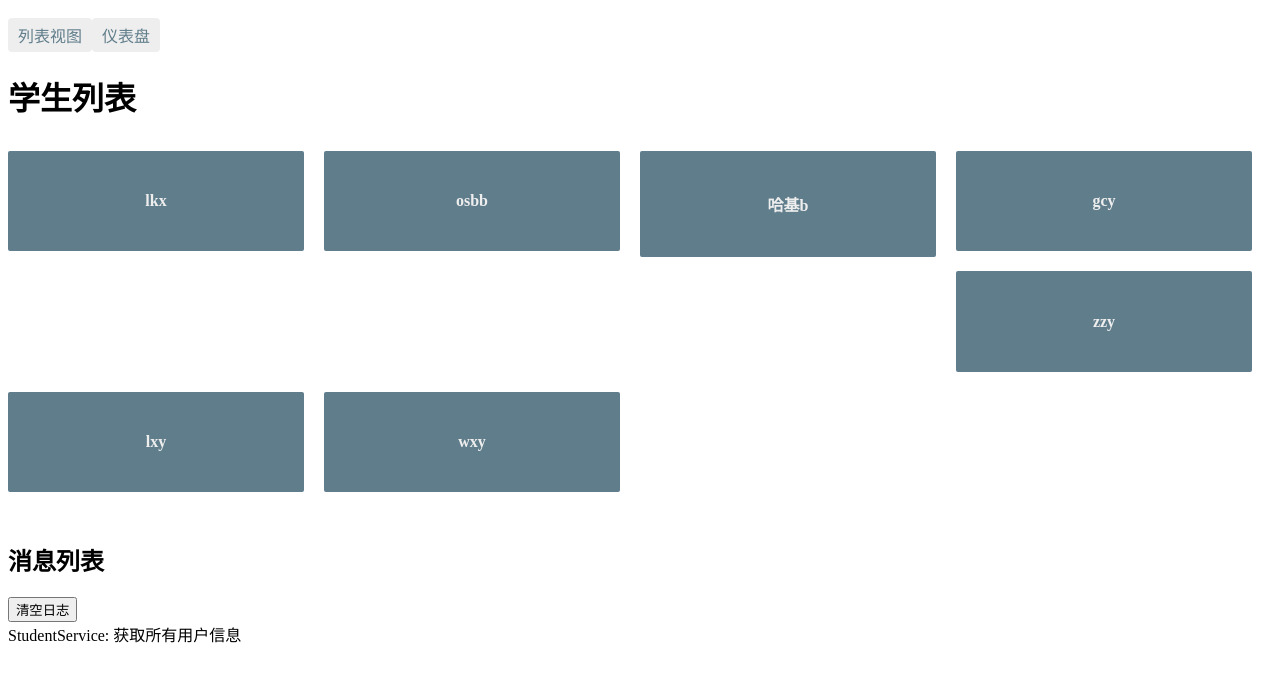
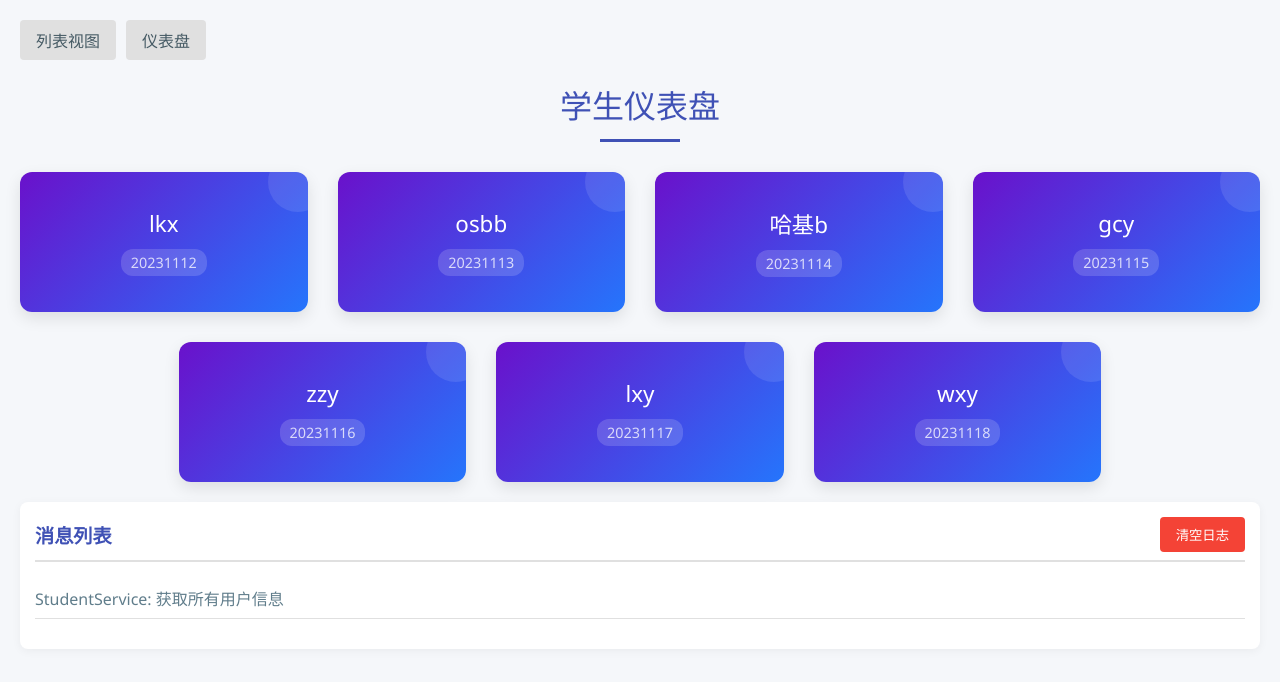
Before and after one commit to Lixxxxx123/Project2025, an Angular app: page /dashboard in a window 1280 px wide. Shown: the top 682 px of the page. Built offline with nearby package versions, Linux system fonts and the light colour scheme.

Commit message:
美化了css样式

```diff
--- a/src/app/app.component.css
+++ b/src/app/app.component.css
@@ -1,28 +1,57 @@
+.app-container {
+  max-width: 1200px;
+  margin: 0 auto;
+}
+
+header {
+  display: flex;
+  justify-content: space-between;
+  align-items: center;
+  padding: 10px 0;
+  margin-bottom: 20px;
+  border-bottom: 1px solid #e0e0e0;
+}
+
 h1 {
-    font-size: 1.2em;
-    color: #999;
-    margin-bottom: 0;
+  font-size: 1.8em;
+  margin: 0;
+  color: #3f51b5;
 }
-  h2 {
-    font-size: 2em;
-    margin-top: 0;
-    padding-top: 0;
+
+nav {
+  display: flex;
+  gap: 10px;
 }
+
 nav a {
-    padding: 5px 10px;
+  padding: 8px 16px;
   text-decoration: none;
-    margin-top: 10px;
-    display: inline-block;
-    background-color: #eee;
+  color: #455a64;
+  background-color: #e0e0e0;
   border-radius: 4px;
+  transition: all 0.3s;
 }
-  nav a:visited, a:link {
-    color: #607d8b;
+
+nav a:hover {
+  background-color: #bdbdbd;
 }
-  nav a:hover {
-    color: #039be5;
-    background-color: #cfd8dc;
+
+nav a.active {
+  background-color: #3f51b5;
+  color: white;
 }
-  nav a.active {
-    color: #039be5;
+
+main {
+  min-height: 500px;
+  background-color: white;
+  border-radius: 8px;
+  padding: 20px;
+  box-shadow: 0 2px 10px rgba(0,0,0,0.05);
+  margin-bottom: 20px;
 }
+
+footer {
+  margin-top: 20px;
+  border-top: 1px solid #e0e0e0;
+  padding-top: 20px;
+}
--- a/src/app/dashboard/dashboard.component.css
+++ b/src/app/dashboard/dashboard.component.css
@@ -1,68 +1,134 @@
-[class*='col-'] {
-    float: left;
-    padding-right: 20px;
-    padding-bottom: 20px;
+/* 仪表盘样式 - 美化版 */
+h1 {
+  color: #3f51b5;
+  font-size: 2em;
+  margin-bottom: 30px;
+  text-align: center;
+  position: relative;
+  padding-bottom: 15px;
 }
-  [class*='col-']:last-of-type {
-    padding-right: 0;
+
+h1:after {
+  content: "";
+  position: absolute;
+  bottom: 0;
+  left: 50%;
+  transform: translateX(-50%);
+  width: 80px;
+  height: 3px;
+  background-color: #3f51b5;
 }
+
+.grid {
+  display: flex;
+  flex-wrap: wrap;
+  margin: -15px;
+  justify-content: center;
+}
+
+.col-1-4 {
+  flex: 0 0 calc(25% - 30px);
+  margin: 15px;
+  transition: all 0.3s ease;
+}
+
 a {
   text-decoration: none;
-  }
-  *, *:after, *:before {
-    -webkit-box-sizing: border-box;
-    -moz-box-sizing: border-box;
-    box-sizing: border-box;
-  }
-  h3 {
-    text-align: center;
-    margin-bottom: 0;
-  }
-  h4 {
-    position: relative;
-  }
-  .grid {
-    margin: 0;
+  display: block;
+  height: 100%;
 }
 
-  .grid::after {
+/* 新的卡片样式 - 使用渐变色 */
+.module {
+  padding: 25px 15px;
+  text-align: center;
+  color: white;
+  border-radius: 12px;
+  min-height: 140px;
+  display: flex;
+  flex-direction: column;
+  justify-content: center;
+  align-items: center;
+  transition: all 0.4s;
+  box-shadow: 0 6px 16px rgba(0,0,0,0.1);
+  position: relative;
+  overflow: hidden;
+  background: linear-gradient(135deg, #6a11cb 0%, #2575fc 100%);
+}
+
+/* 添加随机颜色变化 */
+.module:nth-child(4n+1) {
+  background: linear-gradient(135deg, #6a11cb 0%, #2575fc 100%);
+}
+
+.module:nth-child(4n+2) {
+  background: linear-gradient(135deg, #13547a 0%, #80d0c7 100%);
+}
+
+.module:nth-child(4n+3) {
+  background: linear-gradient(135deg, #ff8008 0%, #ffc837 100%);
+}
+
+.module:nth-child(4n+4) {
+  background: linear-gradient(135deg, #f83600 0%, #fe8c00 100%);
+}
+
+/* 添加装饰元素 */
+.module:before {
   content: "";
-    display: table;
-    clear: both;
+  position: absolute;
+  top: -20px;
+  right: -20px;
+  width: 60px;
+  height: 60px;
+  background-color: rgba(255,255,255,0.1);
+  border-radius: 50%;
+  transition: all 0.5s;
 }
+
+.module:hover {
+  transform: translateY(-8px);
+  box-shadow: 0 12px 24px rgba(0,0,0,0.2);
+}
+
+.module:hover:before {
+  transform: scale(5);
+  opacity: 0;
+}
+
+h4 {
+  margin: 0;
+  font-size: 1.4em;
+  font-weight: 500;
+  position: relative;
+  z-index: 1;
+}
+
+.student-id {
+  font-size: 0.9em;
+  opacity: 0.8;
+  margin-top: 10px;
+  position: relative;
+  z-index: 1;
+  background-color: rgba(255,255,255,0.2);
+  padding: 4px 10px;
+  border-radius: 12px;
+}
+
+@media (max-width: 992px) {
   .col-1-4 {
-    width: 25%;
-  }
-  .module {
-    padding: 20px;
-    text-align: center;
-    color: #eee;
-    max-height: 120px;
-    min-width: 120px;
-    background-color: #607d8b;
-    border-radius: 2px;
-  }
-  .module:hover {
-    background-color: #eee;
-    cursor: pointer;
-    color: #607d8b;
-  }
-  .grid-pad {
-    padding: 10px 0;
-  }
-  .grid-pad > [class*='col-']:last-of-type {
-    padding-right: 20px;
-  }
-  @media (max-width: 600px) {
-    .module {
-      font-size: 10px;
-      max-height: 75px; }
-  }
-  @media (max-width: 1024px) {
-    .grid {
-      margin: 0;
-    }
-    .module {
-      min-width: 60px;
+    flex: 0 0 calc(33.333% - 30px);
   }
 }
+
+@media (max-width: 768px) {
+  .col-1-4 {
+    flex: 0 0 calc(50% - 30px);
+  }
+}
+
+@media (max-width: 480px) {
+  .col-1-4 {
+    flex: 0 0 calc(100% - 30px);
+  }
+}
--- a/src/app/dashboard/dashboard.component.html
+++ b/src/app/dashboard/dashboard.component.html
@@ -1,9 +1,9 @@
-<h1>学生列表</h1>
-<div class="grid grid-pad">
-    <a *ngFor="let student of students" class="col-1-4"
-      routerLink="/detail/{{student.studentId}}">
+<h1>学生仪表盘</h1>
+<div class="grid">
+    <a *ngFor="let student of students" class="col-1-4" routerLink="/detail/{{student.studentId}}">
       <div class="module">
         <h4>{{student.studentName}}</h4>
+        <div class="student-id">{{student.studentId}}</div>
       </div>
     </a>
 </div>
--- a/src/app/messages/messages.component.css
+++ b/src/app/messages/messages.component.css
@@ -0,0 +1,33 @@
+/* 消息组件样式 */
+.messages {
+  background-color: white;
+  border-radius: 8px;
+  padding: 15px;
+  box-shadow: 0 2px 10px rgba(0,0,0,0.05);
+  margin-top: 20px;
+}
+
+.messages h2 {
+  color: #3f51b5;
+  font-size: 1.2em;
+  margin-top: 0;
+  display: flex;
+  justify-content: space-between;
+  align-items: center;
+}
+
+.message-list {
+  list-style-type: none;
+  padding-left: 0;
+  margin: 15px 0;
+}
+
+.message-item {
+  padding: 8px 0;
+  border-bottom: 1px solid #e0e0e0;
+  color: #607d8b;
+}
+
+.clear-button {
+  margin-left: auto;
+}
--- a/src/app/messages/messages.component.html
+++ b/src/app/messages/messages.component.html
@@ -1,7 +1,11 @@
-<div *ngIf = "messagesService.messages.length">
-    <h2>消息列表</h2>
-    <button class="clear" (click)="messagesService.clear()">清空日志</button>
-    <div *ngFor = "let message of messagesService.messages">
-        {{message}}
+<div *ngIf="messagesService.messages.length" class="messages">
+    <h2>
+        消息列表
+        <button class="clear" (click)="messagesService.clear()">清空日志</button>
+    </h2>
+    <div class="message-list">
+        <div *ngFor="let message of messagesService.messages" class="message-item">
+            {{message}}
+        </div>
     </div>
 </div>
--- a/src/app/student-detail/student-detail.component.css
+++ b/src/app/student-detail/student-detail.component.css
@@ -0,0 +1,89 @@
+/* 学生详情页样式 */
+.student-detail {
+  max-width: 700px;
+  margin: 0 auto;
+  padding: 20px;
+}
+
+h1 {
+  color: #3f51b5;
+  font-size: 1.8em;
+  margin-bottom: 25px;
+  border-bottom: 2px solid #e0e0e0;
+  padding-bottom: 15px;
+}
+
+.detail-card {
+  background-color: white;
+  border-radius: 12px;
+  padding: 25px;
+  box-shadow: 0 6px 18px rgba(0,0,0,0.08);
+  margin-bottom: 30px;
+}
+
+.detail-item {
+  display: flex;
+  margin-bottom: 20px;
+  padding-bottom: 15px;
+  border-bottom: 1px solid #f0f0f0;
+}
+
+.detail-item:last-child {
+  margin-bottom: 0;
+  padding-bottom: 0;
+  border-bottom: none;
+}
+
+.detail-label {
+  width: 100px;
+  font-weight: 500;
+  color: #455a64;
+}
+
+.detail-value {
+  flex: 1;
+  color: #333;
+  font-weight: 400;
+}
+
+.actions {
+  display: flex;
+  justify-content: flex-start;
+  margin-top: 20px;
+}
+
+.back-button {
+  background-color: #607d8b;
+  color: white;
+  border: none;
+  padding: 10px 20px;
+  border-radius: 6px;
+  cursor: pointer;
+  font-size: 1em;
+  transition: all 0.3s;
+  display: flex;
+  align-items: center;
+}
+
+.back-button:hover {
+  background-color: #455a64;
+  transform: translateY(-2px);
+  box-shadow: 0 4px 8px rgba(0,0,0,0.1);
+}
+
+.back-button:before {
+  content: "←";
+  margin-right: 8px;
+}
+
+/* 响应式设计 */
+@media (max-width: 600px) {
+  .detail-item {
+    flex-direction: column;
+  }
+
+  .detail-label {
+    width: 100%;
+    margin-bottom: 5px;
+  }
+}
--- a/src/app/student-detail/student-detail.component.ts
+++ b/src/app/student-detail/student-detail.component.ts
@@ -30,6 +30,9 @@ export class StudentDetailComponent {
     const id = this.route.snapshot.paramMap.get('id');
     this.studentService.getStudent(id!).subscribe(student=>this.student=student)
   }
+  goBack():void{
+    this.location.back();
+  }
   ngOnInit():void{
     this.getStudent();
   }
--- a/src/app/students/students.component.css
+++ b/src/app/students/students.component.css
@@ -1,117 +1,185 @@
-.selected {
-    background-color: #CFD8DC !important;
-    color: white;
+/* 学生列表样式 - 优化版 */
+h2 {
+  color: #3f51b5;
+  font-size: 1.8em;
+  margin-bottom: 25px;
+  position: relative;
+  padding-bottom: 12px;
 }
+
+h2:after {
+  content: "";
+  position: absolute;
+  bottom: 0;
+  left: 0;
+  width: 60px;
+  height: 3px;
+  background-color: #3f51b5;
+}
+
+.page-container {
+  display: flex;
+  flex-wrap: wrap;
+  gap: 30px;
+}
+
+.left-column {
+  flex: 1;
+  min-width: 300px;
+}
+
+.right-column {
+  flex: 1;
+  min-width: 300px;
+}
+
+/* 学生列表 */
 .students {
-    margin: 0 0 2em 0;
+  margin: 0;
   list-style-type: none;
   padding: 0;
-    width: 15em;
-  }
-  .students li {
-    position: relative;
-    cursor: pointer;
-    background-color: #EEE;
-    margin: .5em;
-    padding: .3em 0;
-    height: 1.6em;
-    border-radius: 4px;
+  width: 100%;
+  border-radius: 12px;
+  overflow: hidden;
+  box-shadow: 0 6px 18px rgba(0,0,0,0.08);
+  background-color: white;
 }
 
-  .students li:hover {
-    color: #607D8B;
-    background-color: #DDD;
-    left: .1em;
+.students li {
+  border-bottom: 1px solid #f0f0f0;
 }
 
-  .students a {
-    color: #888;
-    text-decoration: none;
-    position: relative;
-    display: block;
-    width: 250px;
+.students li:last-child {
+  border-bottom: none;
 }
 
-  .students a:hover {
-    color:#607D8B;
+.students li a {
+  display: flex;
+  align-items: center;
+  padding: 16px 20px;
+  color: #333;
+  text-decoration: none;
+  transition: all 0.3s;
+}
+
+.students li a:hover {
+  background-color: #f5f7ff;
+  padding-left: 25px;
 }
 
 .students .badge {
   display: inline-block;
-    font-size: small;
+  font-size: 0.9em;
   color: white;
-    padding: 0.8em 0.7em 0 0.7em;
-    background-color: #607D8B;
-    line-height: 1em;
-    position: relative;
-    left: -1px;
-    top: -4px;
-    height: 1.8em;
-    min-width: 16px;
-    text-align: right;
-    margin-right: .8em;
-    border-radius: 4px 0 0 4px;
+  padding: 6px 12px;
+  background-color: #3f51b5;
+  border-radius: 6px;
+  margin-right: 15px;
+  min-width: 80px;
+  text-align: center;
+  box-shadow: 0 2px 4px rgba(63, 81, 181, 0.2);
 }
-  /* 添加统计面板样式 */
+
+/* 统计面板样式 */
 .stats-panel {
-    background-color: #f8f9fa;
-    border-radius: 8px;
-    padding: 15px;
-    margin-bottom: 20px;
-    box-shadow: 0 2px 4px rgba(0,0,0,0.1);
-    max-width: 400px;
+  background-color: white;
+  border-radius: 12px;
+  padding: 25px;
+  margin-bottom: 30px;
+  box-shadow: 0 6px 18px rgba(0,0,0,0.08);
 }
 
 .stats-panel h3 {
   margin-top: 0;
   color: #3f51b5;
-    border-bottom: 1px solid #e0e0e0;
-    padding-bottom: 8px;
+  border-bottom: 2px solid #e0e0e0;
+  padding-bottom: 12px;
+  font-size: 1.4em;
+}
+
+.stats-panel h4 {
+  color: #455a64;
+  margin-top: 25px;
+  margin-bottom: 15px;
+  font-size: 1.2em;
 }
 
 .stat-item {
-    margin: 10px 0;
+  margin: 15px 0;
+  display: flex;
+  justify-content: space-between;
+  background-color: #f5f7ff;
+  padding: 12px 15px;
+  border-radius: 8px;
 }
 
 .stat-label {
-    font-weight: bold;
-    color: #555;
+  font-weight: 500;
+  color: #455a64;
 }
 
 .stat-value {
   color: #3f51b5;
-    font-weight: bold;
+  font-weight: 600;
 }
 
 .age-distribution {
   list-style-type: none;
   padding-left: 0;
+  margin-top: 15px;
 }
 
 .age-distribution li {
-    padding: 5px 0;
-    border-bottom: 1px dashed #eee;
+  display: flex;
+  justify-content: space-between;
+  padding: 12px 15px;
+  border-bottom: 1px solid #f0f0f0;
+  background-color: #fafafa;
+  margin-bottom: 8px;
+  border-radius: 8px;
+  transition: all 0.3s;
+}
+
+.age-distribution li:hover {
+  background-color: #f5f7ff;
+  transform: translateX(5px);
 }
 
 .range {
-    display: inline-block;
-    width: 100px;
-    color: #555;
+  color: #455a64;
+  font-weight: 500;
 }
 
 .count {
-    font-weight: bold;
+  font-weight: 600;
   color: #3f51b5;
 }
 
 .percentage {
-    color: #777;
-    margin-left: 5px;
+  color: #607d8b;
+  background-color: #e8eaf6;
+  padding: 3px 8px;
+  border-radius: 12px;
+  font-size: 0.9em;
 }
 
 .chart-container {
-    margin-top: 20px;
+  margin-top: 30px;
   width: 100%;
-    max-width: 400px;
-    height: 300px;
+  background-color: white;
+  padding: 20px;
+  border-radius: 12px;
+  box-shadow: 0 4px 12px rgba(0,0,0,0.05);
 }
+
+.loading {
+  display: flex;
+  justify-content: center;
+  align-items: center;
+  height: 200px;
+  font-size: 1.2em;
+  color: #607d8b;
+  background-color: #f5f7ff;
+  border-radius: 8px;
+  box-shadow: 0 2px 8px rgba(0,0,0,0.05);
+}
--- a/src/styles.css
+++ b/src/styles.css
@@ -1 +1,50 @@
-/* You can add global styles to this file, and also import other style files */
+/* 全局样式 */
+* {
+  font-family: 'Segoe UI', Tahoma, Geneva, Verdana, sans-serif;
+  box-sizing: border-box;
+}
+
+body {
+  margin: 0;
+  padding: 20px;
+  background-color: #f5f7fa;
+  color: #333;
+}
+
+h1 {
+  color: #3f51b5;
+  font-weight: 500;
+}
+
+h2 {
+  color: #303f9f;
+  border-bottom: 2px solid #e0e0e0;
+  padding-bottom: 8px;
+  margin-top: 20px;
+}
+
+h3 {
+  color: #455a64;
+}
+
+button {
+  background-color: #3f51b5;
+  color: white;
+  border: none;
+  padding: 8px 16px;
+  border-radius: 4px;
+  cursor: pointer;
+  transition: background-color 0.3s;
+}
+
+button:hover {
+  background-color: #303f9f;
+}
+
+button.clear {
+  background-color: #f44336;
+}
+
+button.clear:hover {
+  background-color: #d32f2f;
+}
```
Also changed, not shown: src/app/student-detail/student-detail.component.html (+33 -6 lines), src/app/students/students.component.html (+11 -5 lines). Lines whose indentation alone changed are shown as unchanged.
